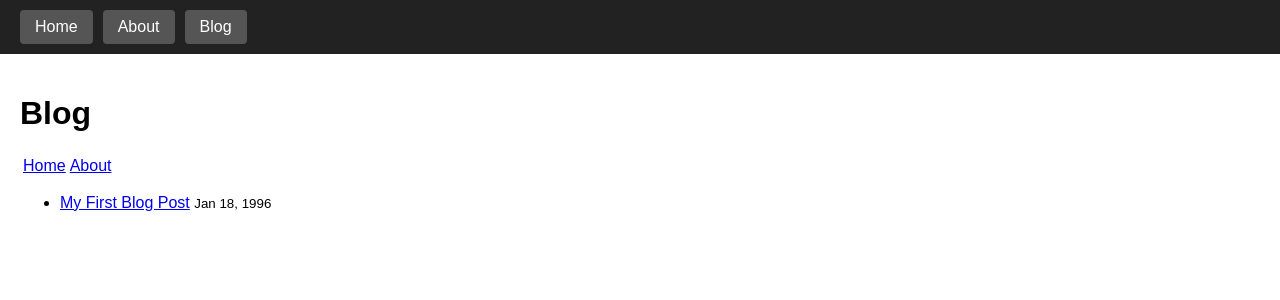
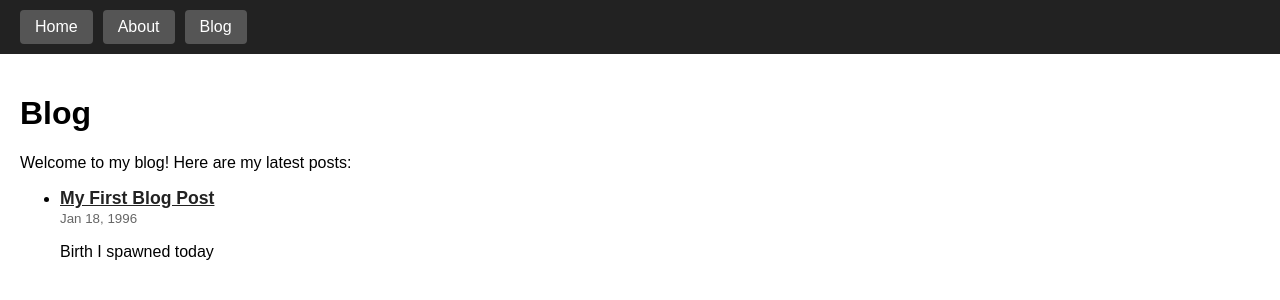
Before and after one commit to juna8001/juna8001.github.io, a Jekyll site: the page built from blog.md, in a window 1280 px wide. Shown: the top 300 px of the page. Built offline with Jekyll 4.4.1, drawn with Linux system fonts in a browser that asks for light colours.

Commit message:
fixed theme and links

```diff
--- a/_config.yml
+++ b/_config.yml
@@ -5,7 +5,7 @@ baseurl: ""      # leave empty for GitHub Pages at username.github.io
 url: "https://juna8001.github.io"  # replace with your URL
 
 # Theme
-theme: minima
+theme: minimal
 # remote_theme: "jekyll/minima@1e8a445"
 
 # Plugins
--- a/_layouts/default.html
+++ b/_layouts/default.html
@@ -38,8 +38,8 @@
 <body>
   <header>
     <a href="{{ '/' | relative_url }}">Home</a>
-    <a href="{{ '/about.html' | relative_url }}">About</a>
-    <a href="{{ '/blog.html' | relative_url }}">Blog</a>
+    <a href="{{ '/about' | relative_url }}">About</a>
+    <a href="{{ '/blog' | relative_url }}">Blog</a>
   </header>
 
   <main>
--- a/blog.md
+++ b/blog.md
@@ -5,13 +5,14 @@ title: "Blog"
 
 # Blog
 
-[Home](./index.md) | [About](./about.md)
+<p>Welcome to my blog! Here are my latest posts:</p>
 
 <ul>
 {% for post in site.posts %}
-  <li>
-    <a href="{{ post.url }}">{{ post.title }}</a>
-    <small>{{ post.date | date: "%b %-d, %Y" }}</small>
+  <li style="margin-bottom: 15px;">
+    <a href="{{ post.url }}" style="font-weight: bold; font-size: 1.1em; color: #222;">{{ post.title }}</a><br>
+    <small style="color: #666;">{{ post.date | date: "%b %-d, %Y" }}</small>
+    <p>{{ post.excerpt | strip_html | truncate: 150 }}</p>
   </li>
 {% endfor %}
 </ul>
```
